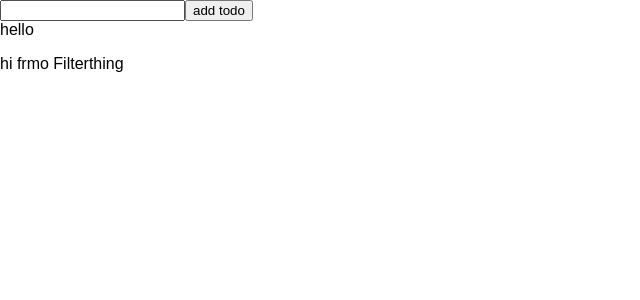
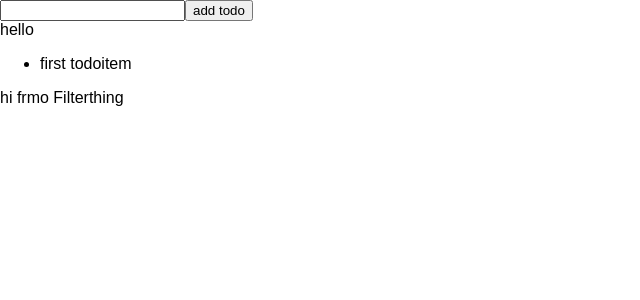
Before and after one commit to dimitri-a/todo_mvc_scratch, a React (Create React App) app: page / in a window 1280 px wide. Shown: the top 300 px of the page, without its empty margins (0-640 px from the left). Built offline with nearby package versions, Linux system fonts and the light colour scheme.

Commit message:
listing items after ref.

```diff
--- a/src/components/TodoListItems.js
+++ b/src/components/TodoListItems.js
@@ -13,7 +13,9 @@ export default class TodoListItems extends Component {
         console.log('this.props.todos tl comp', this.props.todos);
         return (
             <ul>
-
+                {
+                    this.props.todos.map(t => <li>{t.text}</li>)
+                }
             </ul>
 
         )
```
